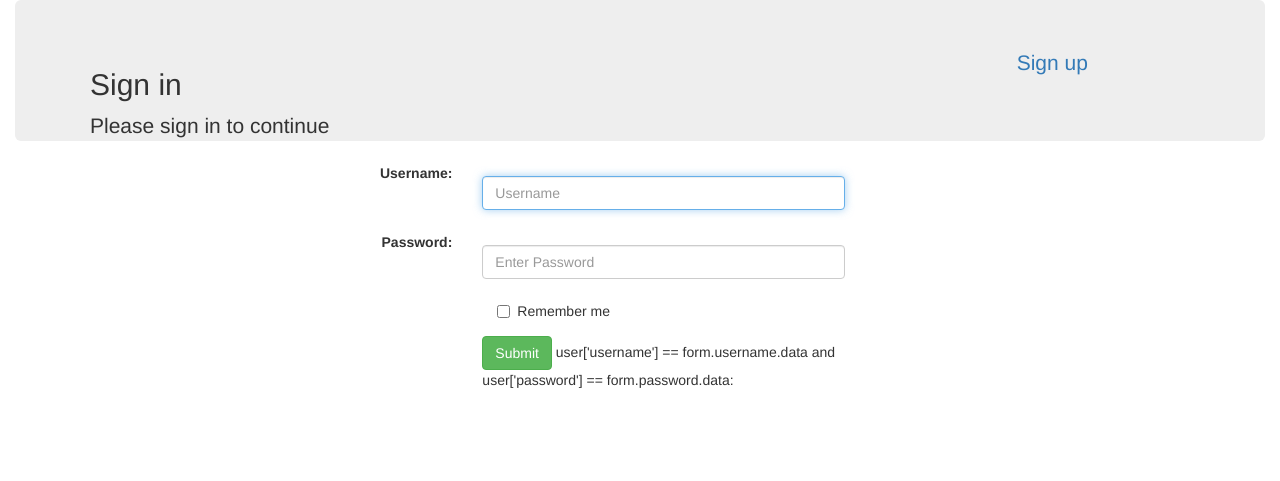
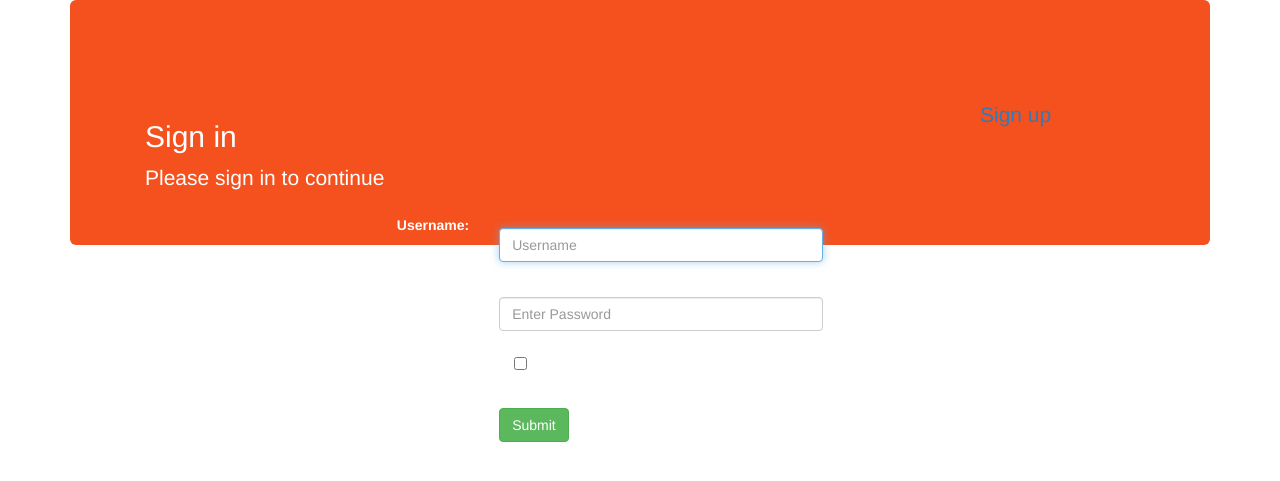
Before and after one commit to Basemera/yumm_recipe, a Flask app: page /signin in a window 1280 px wide. Shown: the top 481 px of the page. Run offline with Flask 2, Linux system fonts and the light colour scheme; some libraries are stand-ins or nearby versions.

Commit message:
adding extra styling to the signup and signin pages

```diff
--- a/app/static/css/base.css
+++ b/app/static/css/base.css
@@ -16,7 +16,7 @@
 
 }
 
-form{
+.form{
    border: 2px border-style mediumaquamarine;
    background-color:lightgreen;
    color:#111AF0;
--- a/app/static/css/signin.css
+++ b/app/static/css/signin.css
@@ -5,3 +5,13 @@
     font-weight: 300;
     font-family: "Open Sans", sans-serif;
  }
+
+ .jumbotron {
+    background-color: #f4511e;
+    color: #fff;
+    padding: 100px 25px;
+}
+
+.container-fluid {
+    padding: 60px 50px;
+}
--- a/app/templates/base.html
+++ b/app/templates/base.html
@@ -10,6 +10,10 @@
     <meta name="author" content="">
     <link href="css/bootstrap.css" rel="stylesheet" />
     <link href="css/bootstrap.css" rel="stylesheet" />
+    <link rel="stylesheet" href="https://maxcdn.bootstrapcdn.com/bootstrap/3.3.7/css/bootstrap.min.css">
+    <script src="https://ajax.googleapis.com/ajax/libs/jquery/1.12.4/jquery.min.js"></script>
+    <script src="https://maxcdn.bootstrapcdn.com/bootstrap/3.3.7/js/bootstrap.min.js"></script>
+    <link href="{{ url_for('static', filename='css/signin.css') }}" rel="stylesheet" />
     <script src="https://ajax.googleapis.com/ajax/libs/jquery/3.2.1/jquery.min.js"></script>
     <script src="js/bootstrap.min.js"></script>
 
--- a/app/templates/signin.html
+++ b/app/templates/signin.html
@@ -2,7 +2,7 @@
 
 {% block content %}
 <link href="{{ url_for('static', filename='css/signin.css') }}" rel="stylesheet" />
-<div class="container col-xs-12">
+<div class="container col-xs-12, jumbtron">
 
   <!-- flash messages logic -->
     {% with messages = get_flashed_messages() %}
@@ -54,7 +54,6 @@
     <div class="form-group">
       <div class="col-sm-offset-5 col-sm-5">
         <button type="submit" class="btn btn-success">Submit</button>
-        user['username'] == form.username.data and user['password'] == form.password.data:
       </div>
     </div>
   </form>
```
